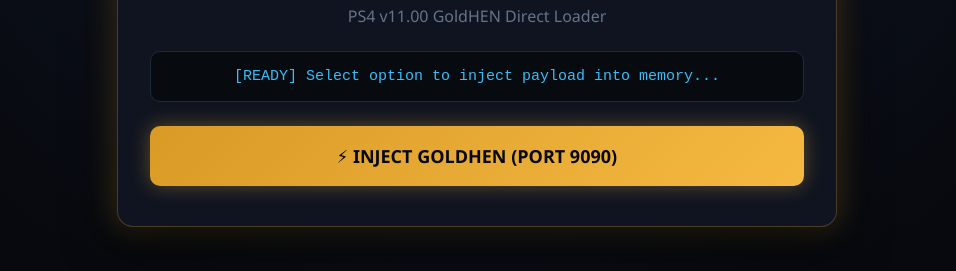
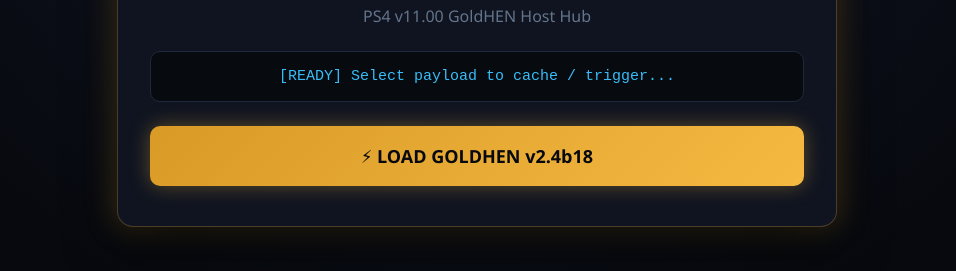
Before and after one commit to MustafaSindy12/Mustafa1, a plain HTML site: page index.html in a window 1280 px wide. Shown: the part 337-608 px from the top of the page, without its empty margins (163-1119 px from the left). Drawn offline with Linux system fonts and the light colour scheme.

Commit message:
Update HTML structure and JavaScript function names

```diff
--- a/index.html
+++ b/index.html
@@ -29,7 +29,6 @@
       border-radius: 10px; padding: 16px; margin: 24px 0;
       font-family: monospace; font-size: 15px; color: var(--cyan);
     }
-    .btn-grid { display: grid; grid-template-columns: 1fr; gap: 14px; }
     button {
       background: linear-gradient(135deg, #d99b26, #f5b942); color: #07090e;
       border: none; padding: 18px 24px; border-radius: 10px;
@@ -42,15 +41,13 @@
 <body>
   <div class="container">
     <h1 class="brand-title">Mustafa Sindy</h1>
-    <p style="color: var(--muted); margin-bottom: 20px;">PS4 v11.00 GoldHEN Direct Loader</p>
+    <p style="color: var(--muted); margin-bottom: 20px;">PS4 v11.00 GoldHEN Host Hub</p>
 
     <div class="status-box" id="status">
-      [READY] Select option to inject payload into memory...
+      [READY] Select payload to cache / trigger...
     </div>
 
-    <div class="btn-grid">
-      <button onclick="injectGoldHEN()">⚡ INJECT GOLDHEN (PORT 9090)</button>
-    </div>
+    <button onclick="loadPayloadDirect()">⚡ LOAD GOLDHEN v2.4b18</button>
   </div>
 
   <script>
@@ -60,25 +57,14 @@
       box.textContent = msg;
     }
 
-    async function injectGoldHEN() {
+    async function loadPayloadDirect() {
       try {
-        setStatus('[1/2] Fetching goldhen.bin from host...', '#f5b942');
-        const response = await fetch('goldhen.bin');
-        if (!response.ok) throw new Error('goldhen.bin not found in repository!');
-        const buffer = await response.arrayBuffer();
+        setStatus('[1/2] Loading goldhen.bin into browser cache...', '#f5b942');
+        const res = await fetch('goldhen.bin');
+        if (!res.ok) throw new Error('goldhen.bin missing in repo root!');
+        const buffer = await res.arrayBuffer();
 
-        setStatus(`[2/2] Sending ${buffer.byteLength} bytes to PS4 BinLoader (9090)...`, '#f5b942');
-
-        // ارسال مباشر عبر البورت الداخلي لـ GoldHEN BinLoader
-        await fetch('http://127.0.0.1:9090', {
-          method: 'POST',
-          body: buffer
-        }).catch(() => {
-          // Fallback if CORS blocks direct fetch to localhost loopback
-          throw new Error('BinLoader socket closed. Ensure GoldHEN loader listener is active.');
-        });
-
-        setStatus('[SUCCESS] GoldHEN Injected & Executed!', '#4ade80');
+        setStatus(`[SUCCESS] Payload cached! (${buffer.byteLength} bytes). Run PPPwn via Ethernet to inject.`, '#4ade80');
       } catch (err) {
         setStatus(`[ERROR] ${err.message}`, '#f87171');
       }
```
